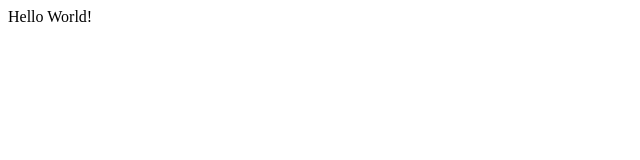
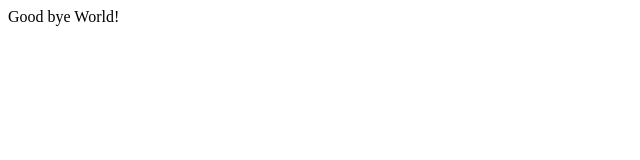
Before and after one commit to russellcs/shopping-cart, a plain HTML site: page index.html in a window 1280 px wide. Shown: the full height of the page, 0-640 px from the left. Drawn offline with Linux system fonts and the light colour scheme.

Commit message:
text change

```diff
--- a/index.html
+++ b/index.html
@@ -7,6 +7,6 @@
     <title>Document</title>
   </head>
   <body>
-    Hello World!
+    Good bye World!
   </body>
 </html>
```
